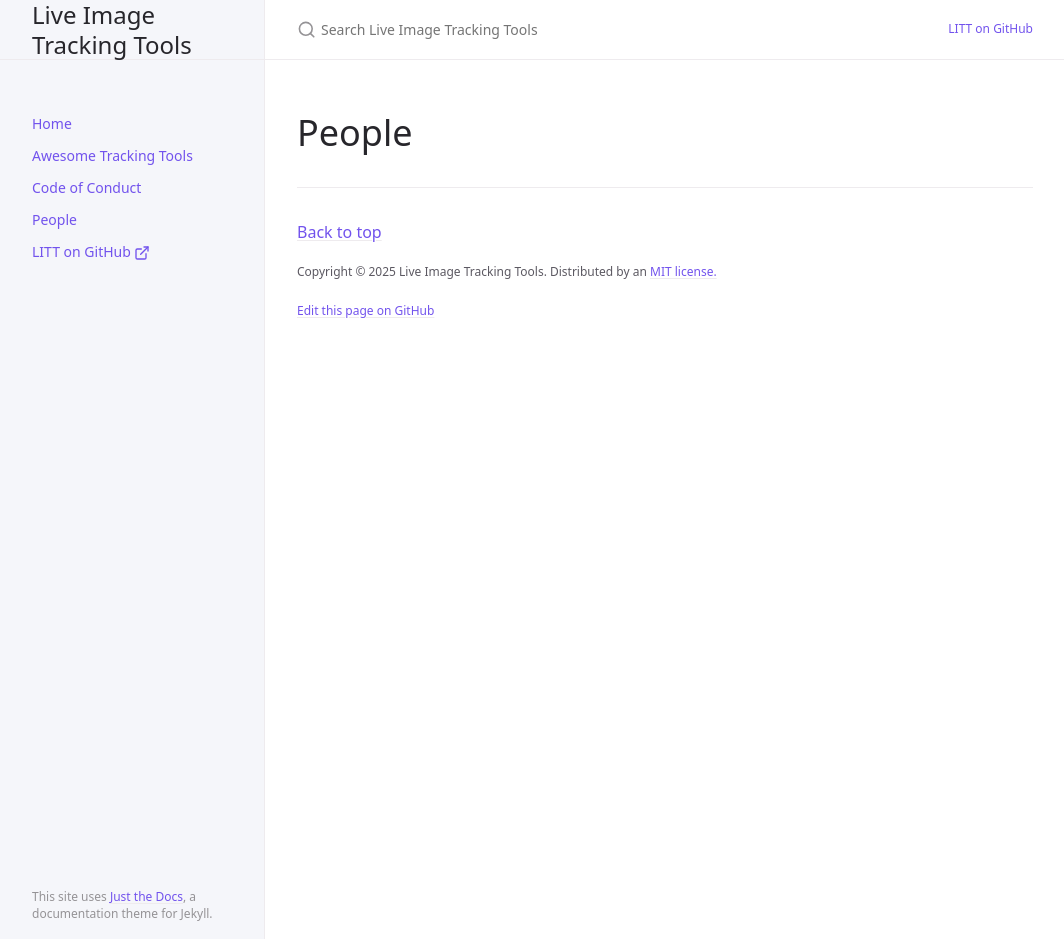
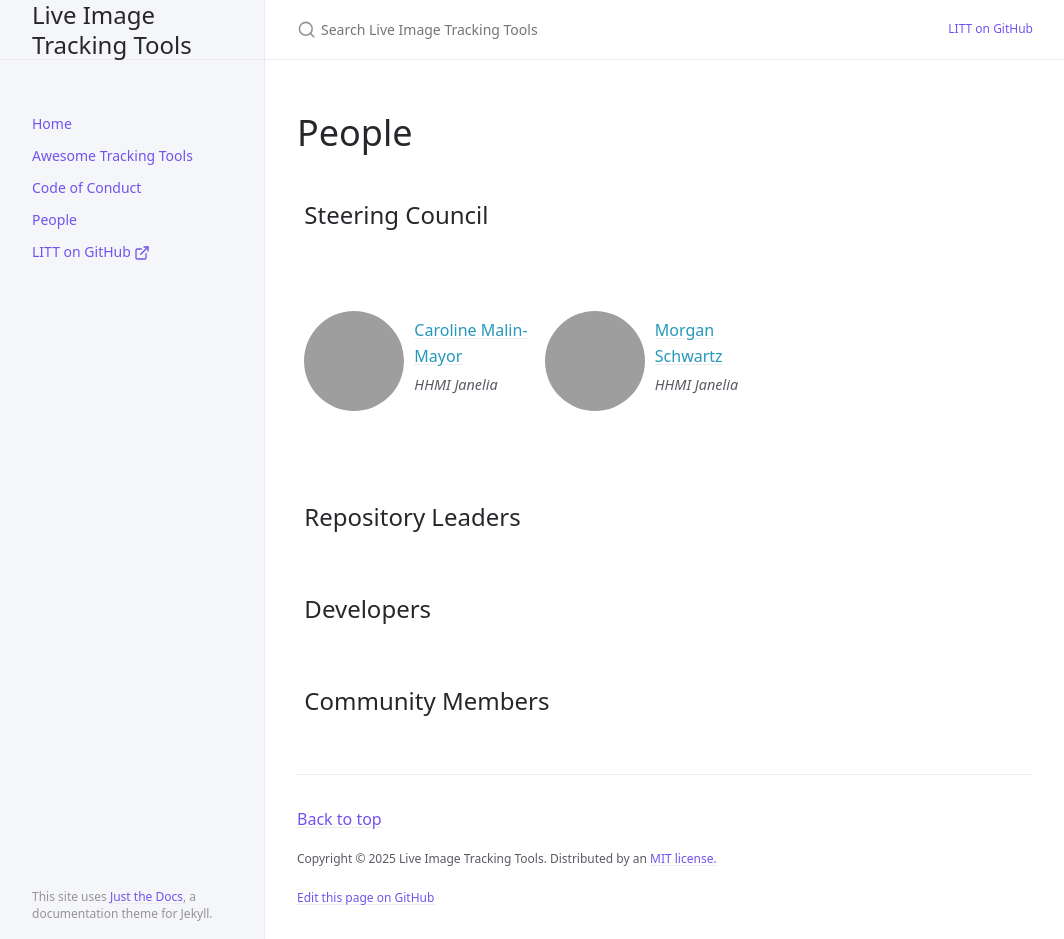
Before and after one commit to live-image-tracking-tools/live-image-tracking-tools.github.io, a Jekyll site: the page built from pages/people.md, in a window 1280 px wide and 939 px high. Shown: the whole window, without its empty margins (107-1171 px from the left). Built offline with Jekyll 4.4.1, drawn with Linux system fonts in a browser that asks for light colours; cached includes are drawn as plain includes; grey boxes are pictures that could not be loaded.

Commit message:
Setup and add people to people page

```diff
--- /dev/null
+++ b/_data/people.yml
@@ -0,0 +1,11 @@
+- name: Steering Council
+  members:
+  - name: Morgan Schwartz
+    affil: HHMI Janelia
+    github: msschwartz21
+  - name: Caroline Malin-Mayor
+    affil: HHMI Janelia
+    github: cmalinmayor
+- name: Repository Leaders
+- name: Developers
+- name: Community Members
--- a/_includes/head.html
+++ b/_includes/head.html
@@ -17,6 +17,8 @@
   <link rel="stylesheet" href="{{ '/assets/css/just-the-docs-default.css' | relative_url }}">
 
   <link rel="stylesheet" href="{{ '/assets/css/just-the-docs-head-nav.css' | relative_url }}" id="jtd-head-nav-stylesheet">
+
+  <link rel="stylesheet" href="{{ '/assets/css/main.css' | relative_url }}">
 
   <style id="jtd-nav-activation">
   {% include css/activation.scss.liquid %}
--- /dev/null
+++ b/_includes/people-group.html
@@ -0,0 +1,35 @@
+{% assign sorted_names = "" | split: "" %}
+{% assign names_prefixed_with_last = "" | split: "" %}
+
+{% for instructor in group.members %}
+  {% assign name = instructor.name %}
+  {% assign name_parts = name | split: " " %}
+  {% assign last_name = name_parts | last %}
+  {% assign name_prefixed_with_last = name | prepend: last_name %}
+  {% assign names_prefixed_with_last = names_prefixed_with_last | push: name_prefixed_with_last %}
+{% endfor %}
+
+{% assign sorted_with_prefix = names_prefixed_with_last | sort %}
+
+{% for name_with_prefix in sorted_with_prefix %}
+  {% assign name_parts = name_with_prefix | split: " " %}
+  {% assign last_name = name_parts | last %}
+  {% assign name = name_with_prefix | replace_first: last_name %}
+  {% assign sorted_names = sorted_names | push: name %}
+{% endfor %}
+
+<div class="category">
+    <h2>{{ group.name }}</h2>
+    <div class="people">
+        {% for name in sorted_names %}
+            {% assign instructor = group.members | where:"name", name | first %}
+        <div class="instructor-profile-flex-col">
+            <img src="https://github.com/{{ instructor.github }}.png"/>
+            <ul class="instructor-info">
+                <li><a href="https://github.com/{{ instructor.github }}">{{ instructor.name }}</a></li>
+                <li class="affiliation">{{ instructor.affil }}</li>
+            </ul>
+        </div>
+        {% endfor %}
+    </div>
+</div>
--- /dev/null
+++ b/_includes/people.html
@@ -0,0 +1,29 @@
+<style>
+    h2 {
+      page-break-before: always;
+    }
+
+    .category {
+      display: flex;
+      flex-direction: column;
+      gap: 20px;
+    }
+
+    .people {
+      display: flex;
+      flex-wrap: wrap;
+    }
+    .affiliation {
+      font-style: italic;
+      font-size: 0.9em;
+    }
+
+  </style>
+
+  <div class="instructors clearfix">
+    <!-- {% assign year = page.url | split: '/' | slice: 1, 1 | first %} -->
+    {% for group in site.data.people %}
+      {% include people-group.html %}
+    {% endfor %}
+
+  </div>
--- /dev/null
+++ b/_sass/_clearfix.scss
@@ -0,0 +1,8 @@
+.clearfix:before, .clearfix:after {
+  content: ' ';
+  display: table;
+}
+
+.clearfix:after {
+  clear: both;
+}
--- /dev/null
+++ b/_sass/_variables.scss
@@ -0,0 +1,244 @@
+
+/******************************************************************************/
+
+// Typography
+$base-font-size: 16px !default;
+$small-font-size:  0.875rem !default;
+$bold-font-weight: bold !default;
+$font-family: Lato, Helvetica, Arial, sans-serif !default;
+$line-height: 1.5 !default;
+$line-height-computed: floor(($base-font-size * $line-height)) !default;
+$heading-font-family: Lato, Helvetica, sans-serif !default;
+$heading-font-weight: 900 !default;
+$heading-line-height: 1.25 !default;
+$monospace-font-family: 'Source Code Pro', Consolas, monospace !default;
+$h1: 2.998rem !default;
+$h2: 1.5rem !default;
+$h3: 1.25rem !default;
+$h4: 1rem !default;
+$h5: .875rem !default;
+$h6: .75rem !default;
+$h00: 4rem !default;
+$h0: 3rem !default;
+$h00-responsive: 8vw !default;
+$h0-responsive: 6vw !default;
+$h1-responsive: 4vw !default;
+$h00-responsive-max: 7.68rem !default;
+$h0-responsive-max: 5.76rem !default;
+$h1-responsive-max: 3.84rem !default;
+$abbr-border-bottom: 1px black dotted;
+
+// Page width
+$measure-width: 42rem !default;
+
+// Viewport widths
+$viewport-small: 32em;
+$viewport-medium: 48em;
+$viewport-large: 64em;
+
+// Colors
+$red:               #FF3636 !default;
+$red-1:             #f95020 !default;
+$orange:            #F29105 !default;
+$orange-1:          #ffcc22 !default;
+$blue:              #2698BA !default;
+$blue-1:            #0076df !default;
+$dark-blue:         #00369f !default;
+$green:             #00ab37 !default;
+$green-1:           #11D68B !default;
+$green-2:           #00cf26 !default;
+$dark-green:        #009f06 !default;
+$light-green:       #ddffdd !default;
+$lime_green:        #B7D12A !default;
+$purple:            #B509AC !default;
+$pink:              #f92080 !default;
+$light-pink:        #ffdddd !default;
+$yellow:            #efcc00 !default;
+
+$white:             #fff !default;
+$dark-gray:         #333 !default;
+$mid-gray:          #666 !default;
+$light-gray:        #ccc !default;
+$lighter-gray:      #eee !default;
+
+$grey-color:        #828282;
+$grey-color-light:  lighten($grey-color, 40%);
+$grey-color-dark:   darken($grey-color, 25%);
+
+$darken-1:          rgba(#000,.0625) !default;
+$darken-2:          rgba(#000,.125) !default;
+$darken-3:          rgba(#000,.25) !default;
+$darken-4:          rgba(#000,.5) !default;
+
+$theme-color:       $blue;
+$code-color:        $dark-gray;
+$text-color:        $dark-gray;
+$background-color:  $white;
+
+// Links
+$link-color:        $theme-color;
+$link-hover-color:  darken($theme-color, 40%);
+
+// Breakpoints
+$breakpoint-md: '(min-width: 52em)';
+$breakpoint-xl: '(min-width: 96em)';
+
+// Whitespace
+$space-1: .5rem !default;
+$space-2: 1rem !default;
+$space-3: 2rem !default;
+$space-4: 4rem !default;
+
+$horizontal-spacing-unit:       30px;
+$vertical-spacing-unit:         30px;
+$nav-height:                    56px;
+
+// Buttons
+$button-font-size: inherit !default;
+$button-font-weight: normal !default;
+$button-line-height: 1.125rem !default;
+$button-padding-y: .5rem !default;
+$button-padding-x: 1rem !default;
+$button-font-family: $heading-font-family;
+
+// Forms
+$form-field-font-size: 1rem !default;
+$form-field-height: 2.25rem !default;
+$form-field-padding-y: .5rem !default;
+$form-field-padding-x: .5rem !default;
+
+// Borders
+$border-color: $light-gray !default;
+$border-width: 1px !default;
+$border-radius: 3px !default;
+
+// Forms
+$form-field-font-size: 1rem;
+$form-field-height: 2.25rem;
+$form-field-padding-y: .5rem;
+$form-field-padding-x: .5rem;
+
+// Code
+$pre-border-radius: 0;
+$pre-background-color: #fafafa;
+$hljs-comment: $mid-gray;
+$hljs-keyword: $dark-blue;
+$hljs-name: $dark-gray;
+$hljs-number: $dark-green;
+$hljs-string: $red;
+$hljs-title: $red;
+$hljs-type: $dark-blue;
+$hljs-tag: $dark-blue;
+$hljs-attribute: $dark-green;
+$hljs-regexp: $dark-green;
+$hljs-symbol: $purple;
+$hljs-built-in: $dark-blue;
+$hljs-preprocessor: $mid-gray;
+$hljs-deletion: $light-pink;
+$hljs-addition: $light-green;
+$hljs-change: $dark-blue;
+$hljs-chunk: $light-gray;
+
+// Header
+$nav-height: 56px;
+
+// Footer
+$footer-border-top: thin solid $grey-color-dark;
+$footer-padding: $space-1;
+$footer-color: $light-gray;
+$footer-bg-color: $grey-color-dark;
+$footer-font-weight: 300;
+$footer-font-size: .75rem;
+
+// Tables
+//** Padding for `<th>`s and `<td>`s.
+$table-cell-padding:            8px !default;
+//** Padding for cells in `.table-condensed`.
+$table-condensed-cell-padding:  5px !default;
+
+//** Default background color used for all tables.
+$table-bg:                      transparent !default;
+//** Background color used for `.table-striped`.
+$table-bg-accent:               #f9f9f9 !default;
+//** Background color used for `.table-hover`.
+$table-bg-hover:                #f5f5f5 !default;
+$table-bg-active:               $table-bg-hover !default;
+
+//** Border color for table and cell borders.
+$table-border-color:            #ddd !default;
+
+// Form states and alerts
+//## Define colors for form feedback states and, by default, alerts.
+
+$state-success-text:             #3c763d !default;
+$state-success-bg:               #dff0d8 !default;
+$state-success-border:           darken(adjust-hue($state-success-bg, -10), 5%) !default;
+
+$state-info-text:                #31708f !default;
+$state-info-bg:                  #d9edf7 !default;
+$state-info-border:              darken(adjust-hue($state-info-bg, -10), 7%) !default;
+
+$state-warning-text:             #8a6d3b !default;
+$state-warning-bg:               #fcf8e3 !default;
+$state-warning-border:           darken(adjust-hue($state-warning-bg, -10), 5%) !default;
+
+$state-danger-text:              #a94442 !default;
+$state-danger-bg:                #f2dede !default;
+$state-danger-border:            darken(adjust-hue($state-danger-bg, -10), 5%) !default;
+
+// Media queries breakpoints
+//
+//## Define the breakpoints at which your layout will change, adapting to different screen sizes.
+
+// Extra small screen / phone
+//** Deprecated `$screen-xs` as of v3.0.1
+$screen-xs:                  480px !default;
+//** Deprecated `$screen-xs-min` as of v3.2.0
+$screen-xs-min:              $screen-xs !default;
+//** Deprecated `$screen-phone` as of v3.0.1
+$screen-phone:               $screen-xs-min !default;
+
+// Small screen / tablet
+//** Deprecated `$screen-sm` as of v3.0.1
+$screen-sm:                  768px !default;
+$screen-sm-min:              $screen-sm !default;
+//** Deprecated `$screen-tablet` as of v3.0.1
+$screen-tablet:              $screen-sm-min !default;
+
+// Medium screen / desktop
+//** Deprecated `$screen-md` as of v3.0.1
+$screen-md:                  992px !default;
+$screen-md-min:              $screen-md !default;
+//** Deprecated `$screen-desktop` as of v3.0.1
+$screen-desktop:             $screen-md-min !default;
+
+// Large screen / wide desktop
+//** Deprecated `$screen-lg` as of v3.0.1
+$screen-lg:                  1200px !default;
+$screen-lg-min:              $screen-lg !default;
+//** Deprecated `$screen-lg-desktop` as of v3.0.1
+$screen-lg-desktop:          $screen-lg-min !default;
+
+// So media queries don't overlap when required, provide a maximum
+$screen-xs-max:              ($screen-sm-min - 1) !default;
+$screen-sm-max:              ($screen-md-min - 1) !default;
+$screen-md-max:              ($screen-lg-min - 1) !default;
+
+
+/******************************************************************************/
+
+
+/* portfolio tinkering */
+$img_spacing: 5px;
+$img-height: 275px;
+$caption-font-size: 12px;
+$caption-color: #aaa;
+
+/* add on-palm to be consistent with other jekyll theme media queries */
+$content-width:    900px !default;
+
+$on-palm:          600px !default;
+$on-laptop:        768px !default;
+
+$on-medium:        $on-palm !default;
+$on-large:         $on-laptop !default;
--- /dev/null
+++ b/_sass/people.scss
@@ -0,0 +1,70 @@
+.instructors {
+    padding: 0 0 0 1%;
+}
+
+
+%instructor-profile {
+    display: flex;
+    align-items: center;
+    height: 210px;
+
+    img {
+        border-radius: 50%;
+        float: left;
+        object-fit: cover;
+        height: 100px;
+        width: 100px;
+        margin-right: 10px;
+    }
+
+    ul.instructor-info {
+        display: block;
+        float: left;
+        list-style-type: none;
+        padding-left: 0;
+        width: 65%;
+        width: -webkit-calc($content-width - 130px);
+        width: calc($content-width - 130px);
+        // min-width: 300px;
+
+        a {
+            color: $theme-color;
+            &:hover {
+                text-decoration: underline;
+            }
+        }
+
+        span {
+            font-weight: 400;
+        }
+
+        li {
+            &::before {
+              content: ""; // No bullet points
+            }
+          }
+    }
+}
+.instructor-profile-flex-col {
+    @extend %instructor-profile;
+    @media screen and (max-width: 480px) and (min-width: 0px){
+        width: 100%;
+    }
+    @media screen and (max-width: 960px) and (min-width: 480px) {
+        width: 50%;
+    }
+    @media screen and (min-width: 960px){
+        width: 33%;
+    }
+    // @media screen and (min-width: 1440px) {
+    //     width: 25%;
+    // }
+}
+.instructor-profile-two-col {
+    @extend %instructor-profile;
+    width: 50%;
+}
+.instructor-profile-three-col {
+    @extend %instructor-profile;
+    width: 33%;
+}
--- /dev/null
+++ b/assets/css/main.scss
@@ -0,0 +1,8 @@
+---
+# Only the main Sass file needs front matter (the dashes are enough)
+---
+@charset "utf-8";
+
+@import 'clearfix';
+@import 'variables';
+@import 'people';
--- a/pages/people.md
+++ b/pages/people.md
@@ -7,3 +7,5 @@ description: ""
 ---
 
 # {{ page.title }}
+
+{% include people.html %}
```
Also changed, not shown: _sass/base.scss (line endings or trailing spaces).
